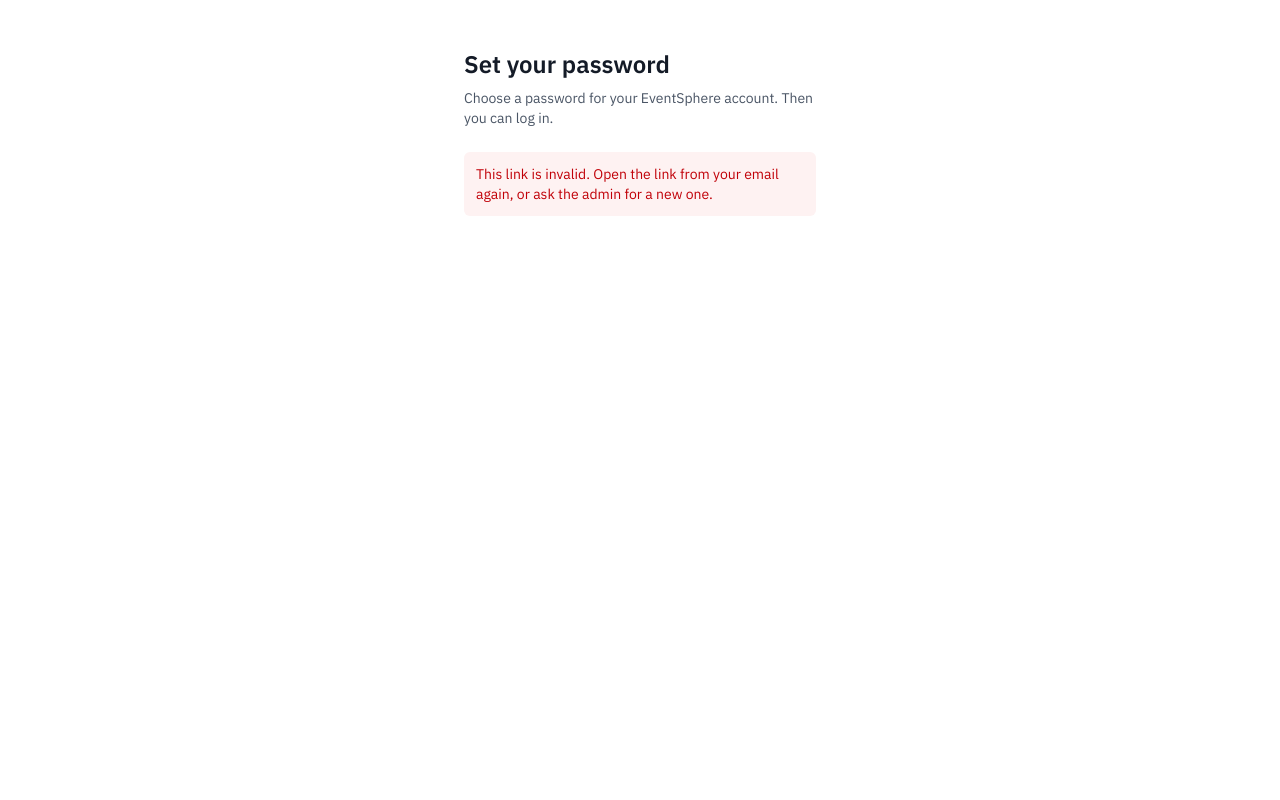
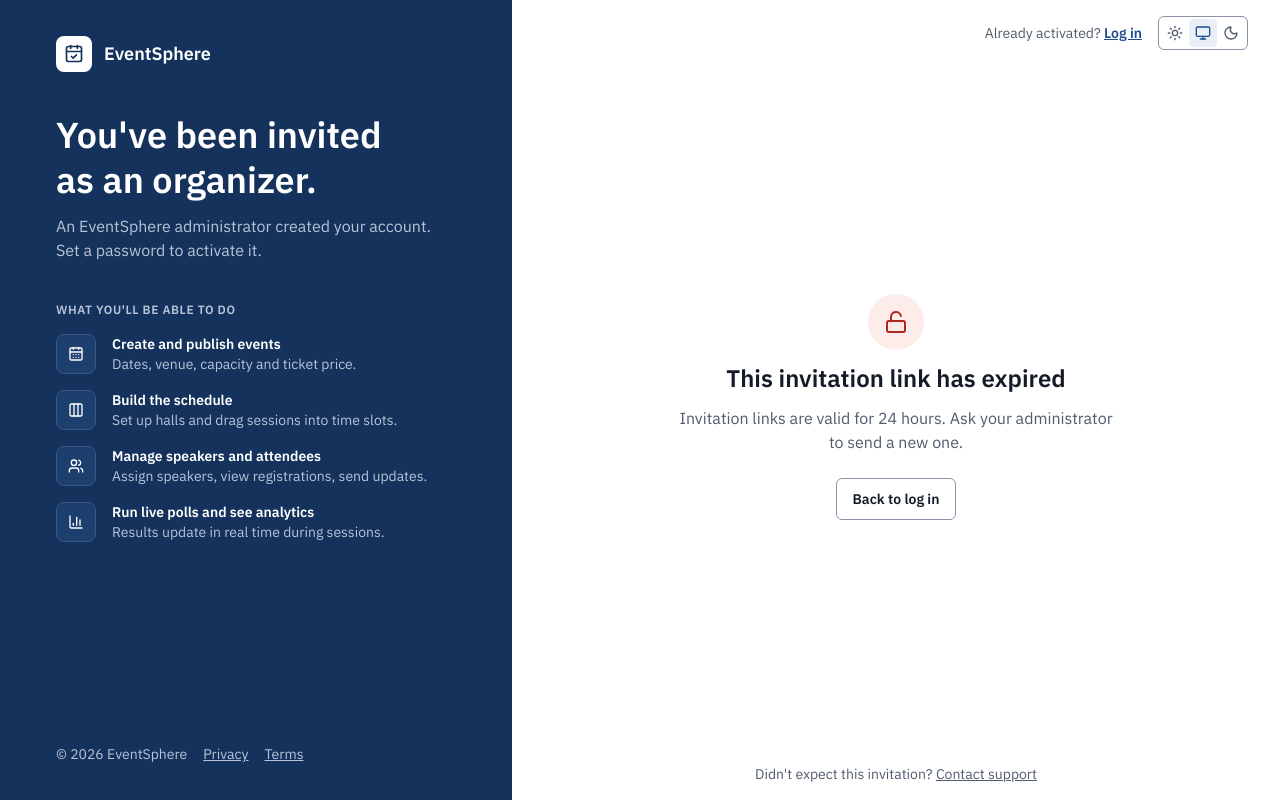
Before and after one commit to krish-patel-simform/event-shpere, a Next.js app: page /set-password in a window 1280 px wide. Built offline with nearby package versions, Linux system fonts and the light colour scheme.

Commit message:
feat(auth): AUTH-10 restyled set-password page with expired-invitation state
Invitation badge, benefits panel, live password checklist, and the activated / expired-link states. Still calls the existing account-setup API.

```diff
--- a/app/(auth)/set-password/page.tsx
+++ b/app/(auth)/set-password/page.tsx
@@ -1,9 +1,9 @@
 import type { Metadata } from "next";
 import { Suspense } from "react";
-import { SetPasswordForm } from "@/src/features/auth/components/SetPasswordForm";
+import { SetPasswordScreen } from "@/src/features/auth/components/screens/SetPasswordScreen";
 
 export const metadata: Metadata = {
-  title: "Set your password · EventSphere",
+  title: "Set your password",
   // The URL carries a one-time token: never send it to other sites as a Referer.
   referrer: "no-referrer",
   robots: { index: false, follow: false },
@@ -12,31 +12,15 @@ export const metadata: Metadata = {
 // Step 1 of the account-setup email: /set-password?token=...
 export default function SetPasswordPage(props: PageProps<"/set-password">) {
   return (
-    <main className="mx-auto max-w-sm px-4 py-12">
-      <h1 className="mb-2 text-2xl font-semibold">Set your password</h1>
-      <p className="mb-6 text-sm text-gray-600">
-        Choose a password for your EventSphere account. Then you can log in.
-      </p>
-      {/* searchParams is request data: with cacheComponents it must be read inside Suspense. */}
-      <Suspense fallback={<p className="text-sm text-gray-600">Loading…</p>}>
-        <SetPasswordSection searchParams={props.searchParams} />
-      </Suspense>
-    </main>
+    // searchParams is request data: with cacheComponents it must be read inside Suspense.
+    <Suspense fallback={null}>
+      <SetPasswordSection searchParams={props.searchParams} />
+    </Suspense>
   );
 }
 
-async function SetPasswordSection({
-  searchParams,
-}: Pick<PageProps<"/set-password">, "searchParams">) {
+async function SetPasswordSection({ searchParams }: Pick<PageProps<"/set-password">, "searchParams">) {
   const { token } = await searchParams;
-
-  if (typeof token !== "string" || token.length === 0) {
-    return (
-      <p role="alert" className="rounded-md bg-red-50 p-3 text-sm text-red-700">
-        This link is invalid. Open the link from your email again, or ask the admin for a new one.
-      </p>
-    );
-  }
   // Whether the token is still valid is checked by the API when the form is submitted.
-  return <SetPasswordForm token={token} />;
+  return <SetPasswordScreen token={typeof token === "string" && token.length > 0 ? token : null} />;
 }
--- /dev/null
+++ b/src/features/auth/components/preview/InviteBenefits.tsx
@@ -0,0 +1,36 @@
+import { CalendarDays, ChartColumn, Columns3, Users, type LucideIcon } from "lucide-react";
+
+// Static copy for the illustration; it describes what organizer accounts can do.
+const BENEFITS: readonly { icon: LucideIcon; title: string; text: string }[] = [
+  { icon: CalendarDays, title: "Create and publish events", text: "Dates, venue, capacity and ticket price." },
+  { icon: Columns3, title: "Build the schedule", text: "Set up halls and drag sessions into time slots." },
+  { icon: Users, title: "Manage speakers and attendees", text: "Assign speakers, view registrations, send updates." },
+  { icon: ChartColumn, title: "Run live polls and see analytics", text: "Results update in real time during sessions." },
+];
+
+/** Set-password screen illustration: what an organizer can do once the account is active. */
+export function InviteBenefits() {
+  return (
+    <section aria-labelledby="invite-benefits-title" className="space-y-4">
+      <h3
+        id="invite-benefits-title"
+        className="text-xs font-semibold uppercase tracking-wider text-panel-muted"
+      >
+        What you&apos;ll be able to do
+      </h3>
+      <ul className="space-y-4">
+        {BENEFITS.map(({ icon: Icon, title, text }) => (
+          <li key={title} className="flex gap-4">
+            <span className="grid size-10 shrink-0 place-items-center rounded-lg border border-panel-line bg-panel-card">
+              <Icon aria-hidden="true" className="size-4" />
+            </span>
+            <div>
+              <p className="text-sm font-semibold">{title}</p>
+              <p className="text-sm text-panel-muted">{text}</p>
+            </div>
+          </li>
+        ))}
+      </ul>
+    </section>
+  );
+}
--- /dev/null
+++ b/src/features/auth/components/screens/SetPasswordScreen.tsx
@@ -0,0 +1,85 @@
+"use client";
+
+import { CircleCheck, Clock, LockOpen } from "lucide-react";
+import Link from "next/link";
+import { useState } from "react";
+import { Badge, buttonStyles } from "@/src/core/ui";
+import { ACCOUNT_SETUP_TOKEN_TTL_HOURS } from "../../constants";
+import { AUTH_ROUTES } from "../../routes";
+import { SetPasswordForm } from "../forms/SetPasswordForm";
+import { InviteBenefits } from "../preview/InviteBenefits";
+import { AuthHeading } from "../shell/AuthHeading";
+import { AuthShell } from "../shell/AuthShell";
+import { BrandPanel } from "../shell/BrandPanel";
+import { StatusPanel } from "../states/StatusPanel";
+
+type Phase = "form" | "done" | "invalid";
+
+/**
+ * Opened from the invitation email (/set-password?token=...): set the first password, then log in.
+ * Without a token the link is already known to be bad; a token the server rejects ends in the
+ * same "expired" state.
+ */
+export function SetPasswordScreen({ token }: { token: string | null }) {
+  const [phase, setPhase] = useState<Phase>("form");
+
+  return (
+    <AuthShell
+      panel={
+        <BrandPanel
+          headline="You've been invited as an organizer."
+          subtitle="An EventSphere administrator created your account. Set a password to activate it."
+        >
+          <InviteBenefits />
+        </BrandPanel>
+      }
+      headerLink={{ prompt: "Already activated?", label: "Log in", href: AUTH_ROUTES.login }}
+      supportPrompt="Didn't expect this invitation?"
+    >
+      {token === null || phase === "invalid" ? (
+        <StatusPanel
+          icon={LockOpen}
+          tone="danger"
+          title="This invitation link has expired"
+          actions={
+            <Link href={AUTH_ROUTES.login} className={buttonStyles({ variant: "secondary" })}>
+              Back to log in
+            </Link>
+          }
+        >
+          Invitation links are valid for {ACCOUNT_SETUP_TOKEN_TTL_HOURS} hours. Ask your
+          administrator to send a new one.
+        </StatusPanel>
+      ) : phase === "done" ? (
+        <StatusPanel
+          icon={CircleCheck}
+          tone="success"
+          title="Account activated"
+          actions={
+            <Link href={AUTH_ROUTES.login} className={buttonStyles({ fullWidth: true })}>
+              Go to log in
+            </Link>
+          }
+        >
+          Your password is set. You can now log in with your email address and new password.
+        </StatusPanel>
+      ) : (
+        <>
+          <Badge tone="warning" className="mb-3">
+            <Clock aria-hidden="true" className="size-3" />
+            Invitation link · valid for {ACCOUNT_SETUP_TOKEN_TTL_HOURS} hours
+          </Badge>
+          <AuthHeading
+            title="Set your password"
+            subtitle="Choose a password to activate your organizer account."
+          />
+          <SetPasswordForm
+            token={token}
+            onDone={() => setPhase("done")}
+            onLinkInvalid={() => setPhase("invalid")}
+          />
+        </>
+      )}
+    </AuthShell>
+  );
+}
```
Also changed, not shown: src/features/auth/components/forms/SetPasswordForm.tsx (+58 -117 lines), 1 other file (tests, documents, lock files or other folders).
